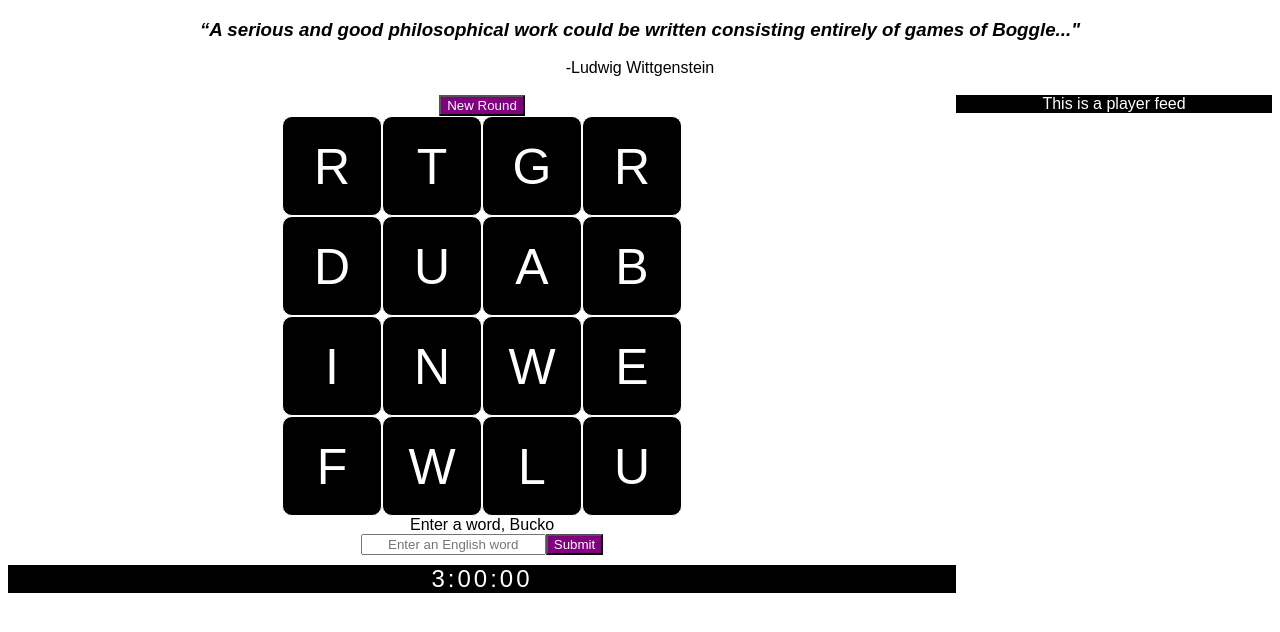
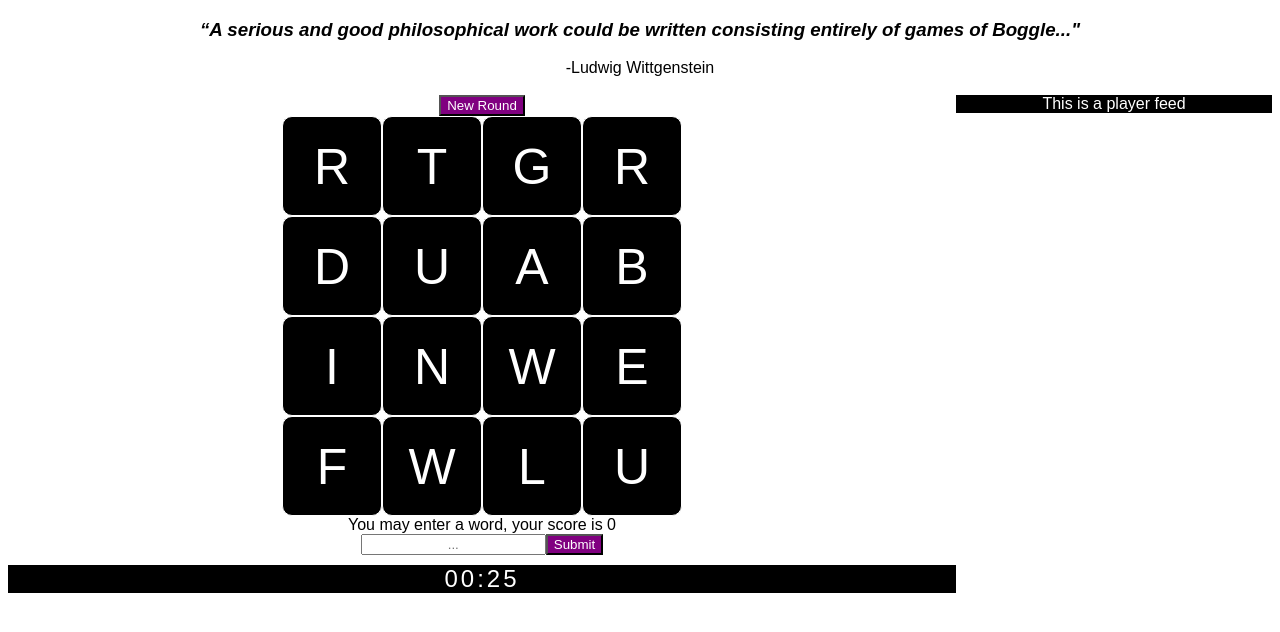
Before and after one commit to nicktayl0r/boggle, a React (Create React App) app: page /game in a window 1280 px wide. Shown: the top 632 px of the page. Built offline with nearby package versions, Linux system fonts and the light colour scheme.

Commit message:
add timer and score to state

```diff
--- a/server.js
+++ b/server.js
@@ -2,10 +2,8 @@ var express = require('express');
 var path = require('path');
 var favicon = require('serve-favicon');
 var logger = require('morgan');
-
-
-
-
+var bodyParser = require('body-parser');
+const io = require('socket.io')();
 
 require('dotenv').config();
 require('./config/db');
--- a/src/Components/GameBoard/GameBoard.js
+++ b/src/Components/GameBoard/GameBoard.js
@@ -13,8 +13,14 @@ const GameBoard = (props) => {
              />
             <WordInput
                 wordValidator={props.wordValidator}
+                countdown={props.countdown}
+                pScore={props.pScore}
+                handleScore={props.handleScore}
             />
-            <Timer />
+            <Timer
+                handleTick={props.handleTick}
+                countdown={props.countdown}
+            />
         </div>
     )
 };
--- a/src/Components/Timer/Timer.js
+++ b/src/Components/Timer/Timer.js
@@ -2,12 +2,34 @@ import React from 'react';
 import './Timer.css';
 
 
-const Timer = (props) => {
-    return (
-        <div className='Timer'>
-            3:00:00
-        </div>
-    )
+class Timer extends React.Component {
+
+
+toMMSS = () => {
+    var sec_num = parseInt(this.props.countdown, 10); // don't forget the second param
+    var minutes = Math.floor(sec_num / 60);
+    var seconds = sec_num - (minutes * 60);
+
+
+    if (minutes < 10) {minutes = "0"+minutes;}
+    if (seconds < 10) {seconds = "0"+seconds;}
+    return minutes+':'+seconds;
+}
+
+    componentDidMount() {
+        this.timerId = setInterval(() => {
+          if (this.props.countdown > 0) this.props.handleTick();
+        }, 1000);
+      }
+
+    render(){
+        return (
+            <div className='Timer'>
+                {this.toMMSS(this.props.countdown)}
+            </div>
+        )
+    }
+
 };
 
 export default Timer;
--- a/src/Components/WordInput/WordInput.js
+++ b/src/Components/WordInput/WordInput.js
@@ -2,16 +2,40 @@ import React from 'react';
 import './WordInput.css'
 
 class WordInput extends React.Component {
+
+    componentDidMount(){
+        console.log(this.props.pScore)
+        if(this.props.timer === 0) {
+            this.props.handleScore();
+        }
+    }
+
     render(){
+        {
+            if(this.props.countdown > 0 ){
                 return (
                     <div className="WordInput">
                         <div className="WordFeedback">
-                    Enter a word, Bucko
+                            You may enter a word, your score is {this.props.pScore}
                         </div>
-                <input type="text" placeholder="Enter an English word" ref="word"/>
-                <button onClick={() => this.props.wordValidator(this.refs.word.value)}>Submit</button>
+                        <input type="text" placeholder="..." ref="word"/>
+                        <button onClick={() => {this.props.wordValidator(this.refs.word.value); this.refs.word.value=''}}>Submit</button>
                     </div>
                 )
+
+            } else {
+                return (
+                    <div className="WordInput">
+                        <div className="WordFeedback">
+                            You scored: {this.props.pScore}
+                        </div>
+                        <input type="text" placeholder="Out of time, papi" ref="word"/>
+                        <button onClick={() => alert('You cant enter words anymore, you dingus')}>Submit</button>
+                    </div>
+                )
+            }
+
+        }
     }
 };
 
--- a/src/Pages/GamePage/Game.js
+++ b/src/Pages/GamePage/Game.js
@@ -30,10 +30,44 @@ class Game extends React.Component {
         this.state = {
             host: props.user,
             round: [],
-            players: []
+            players: [],
+            countdown: 30,
+            pWords: [],
+            pScore: 0
         }
     }
 
+    handleScore = (w) => {
+            console.log(w);
+            switch(w.length) {
+                case 3:
+                    this.setState({pScore: this.state.pScore+1});
+                    break;
+                case 4:
+                    this.setState({pScore: this.state.pScore+1});
+                    break;
+                case 5:
+                    this.setState({pScore: this.state.pScore+2});
+                    break;
+                case 6:
+                    this.setState({pScore: this.state.pScore+3});
+                    break;
+                case 7:
+                    this.setState({pScore: this.state.pScore+5});
+                    break;
+                default:
+                    this.setState({pScore: this.state.pScore+11});
+
+            }
+
+    }
+
+
+    handleTick = () => {
+        this.setState((c) => ({
+            countdown: --c.countdown
+        }));
+    }
     newRound = () => {
         let inDice = dice.slice(0);
         let outDice =[];
@@ -43,16 +77,11 @@ class Game extends React.Component {
             inDice.splice(randIndex, 0);
         }
         let gameboard = outDice.map(x => x[Math.floor(Math.random()*6)]);
-        this.setState({round: gameboard})
+        this.setState({round: gameboard, countdown: 30})
     }
 
     componentDidMount (){
         this.newRound();
-    }
-
-    roundTimer = () => {
-        setTimeout(function(){
-        }, 180000)
     }
 
     wordValidator = (word) => {
@@ -108,8 +137,6 @@ class Game extends React.Component {
             }
             return false;
         }
-
-
             function getNeighbors(index){
                 index = parseInt(index, 10);
                 let neighbors = [];
@@ -165,11 +192,20 @@ class Game extends React.Component {
                 }
                 return neighbors;
             }
-            if(isInBoard && isInDictionary){
-                alert('you savage ayye eff');
+            if(isInBoard && isInDictionary && word.length > 2){
+                console.log('thats a go')
             }
             console.log(isInBoard);
             console.log(isInDictionary);
+            console.log(this.state.pWords);
+            console.log(this.state.pScore);
+
+            this.setState(() => {
+                if(!this.state.pWords.includes(word)){
+                    pWords: this.state.pWords.push(word);
+                    this.handleScore(word);
+                }
+            })
     }
 
     render(){
@@ -183,6 +219,10 @@ class Game extends React.Component {
                     round={this.state.round}
                     newRound={this.newRound}
                     wordValidator={this.wordValidator}
+                    countdown={this.state.countdown}
+                    handleTick={this.handleTick}
+                    pScore={this.state.pScore}
+                    handleScore={this.state.score}
                 />
                 <PlayerFeed />
             </div>
--- a/src/Pages/HomePage/Home.js
+++ b/src/Pages/HomePage/Home.js
@@ -9,6 +9,10 @@ const Home = (props) => {
     return (
         <div>
         <h1>Boggle? Boggle!</h1>
+
+        <h4><em>"No man is hurt but by Boggle.</em></h4>
+        <h5>-Diogenes of Sinope</h5>
+
         <NavBar
             user={props.user}
             handleLogout={props.handleLogout}
```
Also changed, not shown: 1 other file (tests, documents, lock files or other folders). Lines whose indentation alone changed are shown as unchanged.
